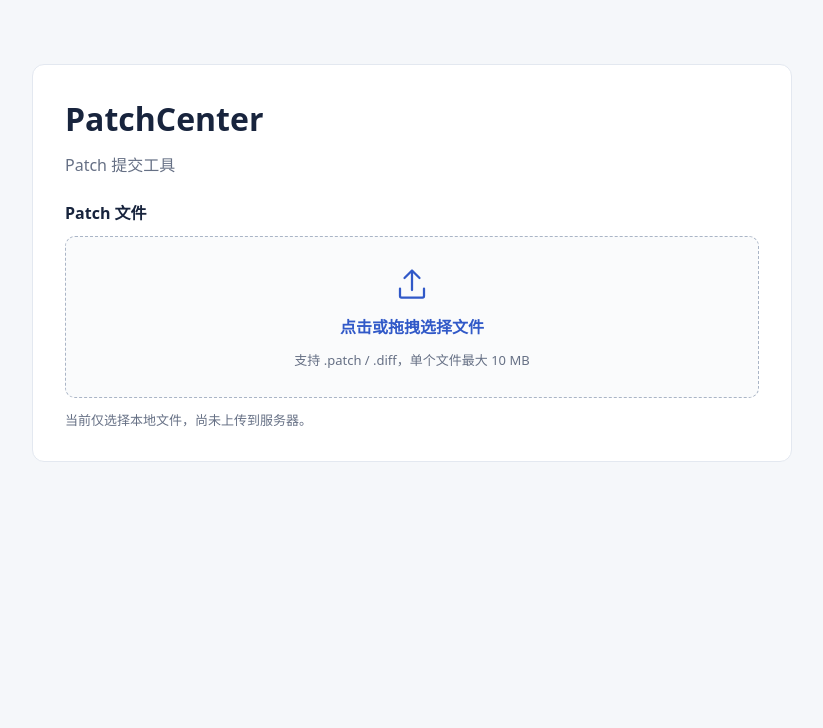
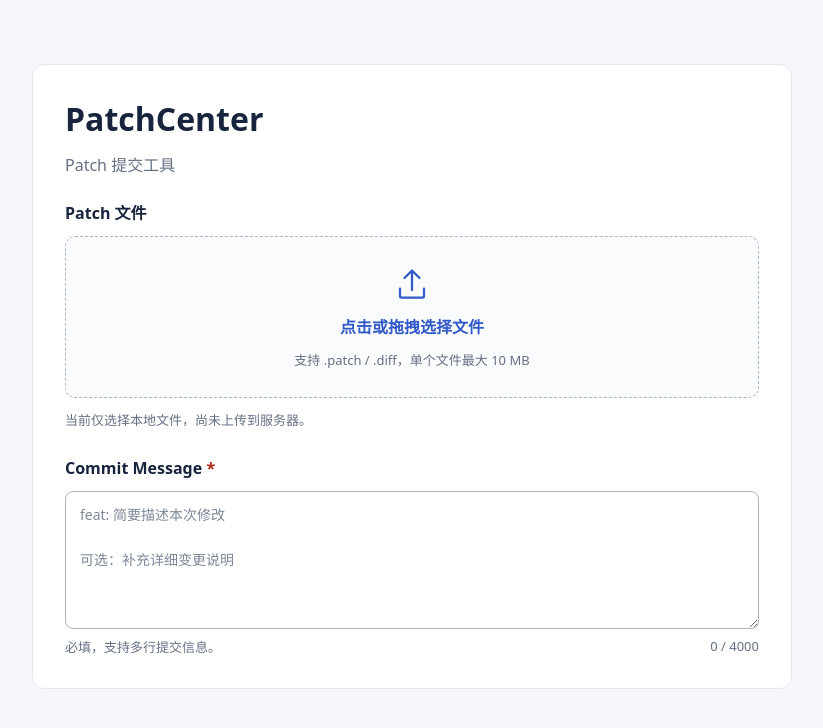
Before and after one commit to Smi1e512/Patch-Center-, a React (Vite) app in the folder frontend/: page / in a window 1280 px wide. Shown: the top 728 px of the page, without its empty margins (228-1051 px from the left). Built offline with nearby package versions, Linux system fonts and the light colour scheme.

Commit message:
feat: add commit message input and validation

```diff
--- a/frontend/src/App.tsx
+++ b/frontend/src/App.tsx
@@ -1,14 +1,17 @@
 import { useState } from 'react';
 import PatchUpload from './components/PatchUpload';
+import CommitMessageInput from './components/CommitMessageInput';
 
 export default function App() {
   const [patchFile, setPatchFile] = useState<File | null>(null);
+  const [commitMessage, setCommitMessage] = useState('');
 
   return (
     <main className="page">
       <h1>PatchCenter</h1>
       <p className="subtitle">Patch 提交工具</p>
       <PatchUpload file={patchFile} onChange={setPatchFile} />
+      <CommitMessageInput value={commitMessage} onChange={setCommitMessage} />
     </main>
   );
 }
--- /dev/null
+++ b/frontend/src/components/CommitMessageInput.tsx
@@ -0,0 +1,44 @@
+import { useId, useState } from 'react';
+
+const MAX_LENGTH = 4000;
+
+type Props = {
+  value: string;
+  onChange: (value: string) => void;
+};
+
+export default function CommitMessageInput({ value, onChange }: Props) {
+  const id = useId();
+  const [touched, setTouched] = useState(false);
+  const invalid = touched && !value.trim();
+
+  return (
+    <section className="commit-message">
+      <label className="commit-label" htmlFor={id}>
+        Commit Message <span className="required-mark" aria-hidden="true">*</span>
+      </label>
+      <textarea
+        id={id}
+        className={`commit-input${invalid ? ' is-invalid' : ''}`}
+        value={value}
+        onChange={(event) => onChange(event.currentTarget.value)}
+        onBlur={() => setTouched(true)}
+        rows={5}
+        maxLength={MAX_LENGTH}
+        required
+        aria-invalid={invalid}
+        aria-describedby={`${id}-hint ${id}-count${invalid ? ` ${id}-error` : ''}`}
+        placeholder={'feat: 简要描述本次修改\n\n可选：补充详细变更说明'}
+      />
+      <div className="commit-meta">
+        <span id={`${id}-hint`}>必填，支持多行提交信息。</span>
+        <span id={`${id}-count`}>{value.length} / {MAX_LENGTH}</span>
+      </div>
+      {invalid && (
+        <p id={`${id}-error`} className="commit-error" role="alert">
+          请输入 Commit Message，不能只包含空白字符。
+        </p>
+      )}
+    </section>
+  );
+}
--- a/frontend/src/style.css
+++ b/frontend/src/style.css
@@ -130,3 +130,67 @@ h1 {
 .upload-note {
   margin: 12px 0 0;
 }
+
+.commit-message {
+  margin-top: 28px;
+}
+
+.commit-label {
+  display: block;
+  font-size: 16px;
+  font-weight: 600;
+  margin-bottom: 12px;
+}
+
+.required-mark {
+  color: #b42318;
+}
+
+.commit-input {
+  display: block;
+  width: 100%;
+  min-height: 132px;
+  resize: vertical;
+  padding: 12px 14px;
+  font: inherit;
+  font-size: 14px;
+  line-height: 1.6;
+  color: inherit;
+  background: #fff;
+  border: 1px solid #aab5c6;
+  border-radius: 8px;
+}
+
+.commit-input::placeholder {
+  color: #7c8798;
+}
+
+.commit-input:focus {
+  border-color: #3159c8;
+  outline: 2px solid #3159c8;
+  outline-offset: 2px;
+}
+
+.commit-input.is-invalid {
+  border-color: #b42318;
+}
+
+.commit-meta {
+  display: flex;
+  justify-content: space-between;
+  flex-wrap: wrap;
+  gap: 8px;
+  margin-top: 8px;
+  color: #667085;
+  font-size: 13px;
+}
+
+.commit-meta span:last-child {
+  font-variant-numeric: tabular-nums;
+}
+
+.commit-error {
+  color: #b42318;
+  font-size: 14px;
+  margin: 10px 0 0;
+}
```
Also changed, not shown: 1 other file (tests, documents, lock files or other folders).
